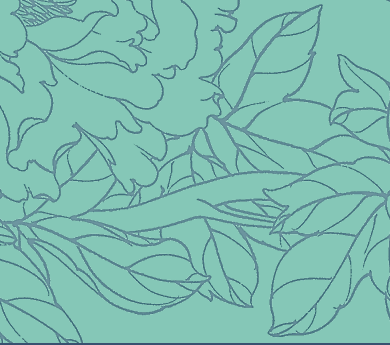
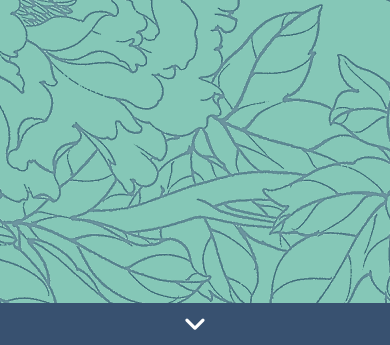
Before and after one commit to coraenglish/personal-website, a plain HTML site: page index.html in a window 390 px wide. Shown: the part 501-846 px from the top of the page. Drawn offline with nearby package versions, Linux system fonts and the light colour scheme; a script that the page names is missing.

Commit message:
added scroll down chevron

```diff
--- a/css/styles.css
+++ b/css/styles.css
@@ -119,6 +119,24 @@ hr {
   margin-bottom: 0px;
   padding: 0px;
   border-radius: 0;
+}
+
+.scroll-down {
+  height: 80px;
+  width: 110px;
+  display: block;
+  position: absolute;
+  bottom: 0px;
+  right: 0%;
+  background-color: var(--theme-bg-accent);
+  text-align: center;
+  z-index: 6;
+}
+
+.fa-angle-down {
+  color: var(--theme-bg-1);
+  font-size: 3rem;
+  margin-top: 20px;
 }
 
 .container {
@@ -292,6 +310,24 @@ div.sticky-nav {
     border-radius: 0;
   }
 
+  .scroll-down {
+    height: 40px;
+    width: 100%;
+    display: block;
+    position: absolute;
+    bottom: 0px;
+    right: 0%;
+    background-color: var(--theme-bg-accent);
+    text-align: center;
+    z-index: 6;
+  }
+
+  .fa-angle-down {
+    color: var(--theme-bg-1);
+    font-size: 2rem;
+    margin-top: 4px;
+  }
+
   .container {
     padding: 60px 30px;
   }
@@ -350,3 +386,60 @@ ul li {
 ul li:hover {
   color: var(--theme-bg-accent);
 }
+
+/* PULSE */
+
+@-webkit-keyframes pulse {
+  0% {
+    -webkit-transform: scale(1.1);
+    transform: scale(1.1);
+  }
+
+  50% {
+    -webkit-transform: scale(0.8);
+    transform: scale(0.8);
+  }
+
+  100% {
+    -webkit-transform: scale(1.1);
+    transform: scale(1.1);
+  }
+}
+
+@keyframes pulse {
+  0% {
+    -webkit-transform: scale(1.1);
+    transform: scale(1.1);
+  }
+
+  50% {
+    -webkit-transform: scale(0.8);
+    transform: scale(0.8);
+  }
+
+  100% {
+    -webkit-transform: scale(1.1);
+    transform: scale(1.1);
+  }
+}
+
+.faa-pulse.animated,
+.faa-pulse.animated-hover:hover,
+.faa-parent.animated-hover:hover > .faa-pulse {
+  -webkit-animation: pulse 2s linear infinite;
+  animation: pulse 2s linear infinite;
+}
+
+.faa-pulse.animated.faa-fast,
+.faa-pulse.animated-hover.faa-fast:hover,
+.faa-parent.animated-hover:hover > .faa-pulse.faa-fast {
+  -webkit-animation: pulse 1s linear infinite;
+  animation: pulse 1s linear infinite;
+}
+
+.faa-pulse.animated.faa-slow,
+.faa-pulse.animated-hover.faa-slow:hover,
+.faa-parent.animated-hover:hover > .faa-pulse.faa-slow {
+  -webkit-animation: pulse 3s linear infinite;
+  animation: pulse 3s linear infinite;
+}
--- a/index.html
+++ b/index.html
@@ -32,6 +32,7 @@
 
   <!-- Font Awesome -->
   <script src="https://kit.fontawesome.com/db53397c31.js" crossorigin="anonymous"></script>
+  <link rel="stylesheet" href="font-awesome-animation.min.css">
 
   <!-- Google Fonts -->
   <link
@@ -60,6 +61,9 @@
       <h1>Cora J. English</h1>
       <hr>
       <p class="primary">Personal Website</p>
+      <a href="#profile" class="scroll-down">
+				<span class="fas fa-angle-down  faa-pulse animated"></span>
+			</a>
     </div>
   </div>
 
```
